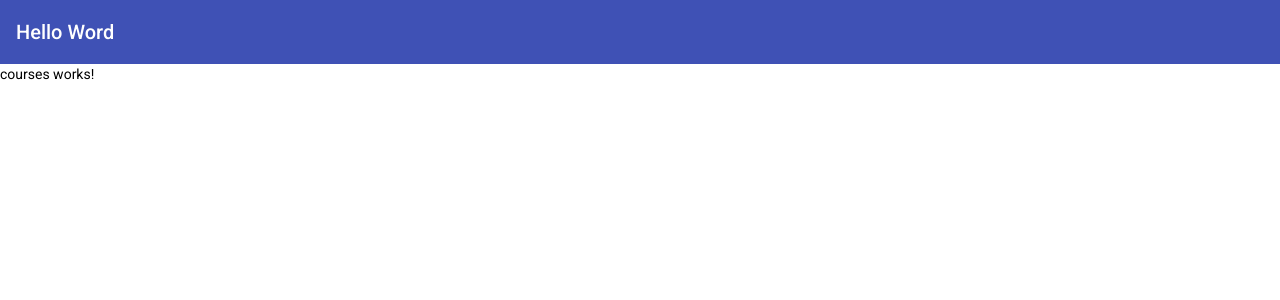
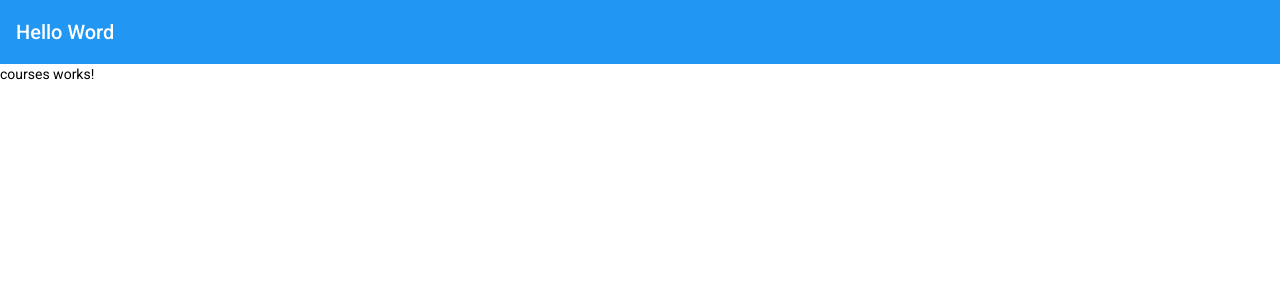
Before and after one commit to CristianWesleyFront/CursoAngula, an Angular app in the folder frontend/: page /courses in a window 1280 px wide. Shown: the top 300 px of the page. Built offline with nearby package versions, Linux system fonts and the light colour scheme.

Commit message:
style(theme): Modificando theme padrão do @angular/material

```diff
--- a/frontend/src/styles.scss
+++ b/frontend/src/styles.scss
@@ -1,4 +1,22 @@
 /* You can add global styles to this file, and also import other style files */
+@use '@angular/material' as mat;
+
+@include mat.core();
+
+$my-primary: mat.define-palette(mat.$blue-palette);
+$my-accent: mat.define-palette(mat.$indigo-palette, A200, A400, 700);
+$my-warn: mat.define-palette(mat.$red-palette);
+
+$my-theme: mat.define-light-theme((
+ color: (
+    primary: $my-primary,
+    accent: $my-accent,
+    warn: $my-warn,
+ )
+));
+
+// Emit theme-dependent styles for common features used across multiple components.
+@include mat.all-component-themes($my-theme);
 
 html, body { height: 100%; }
 body { margin: 0; font-family: Roboto, "Helvetica Neue", sans-serif; }
```
